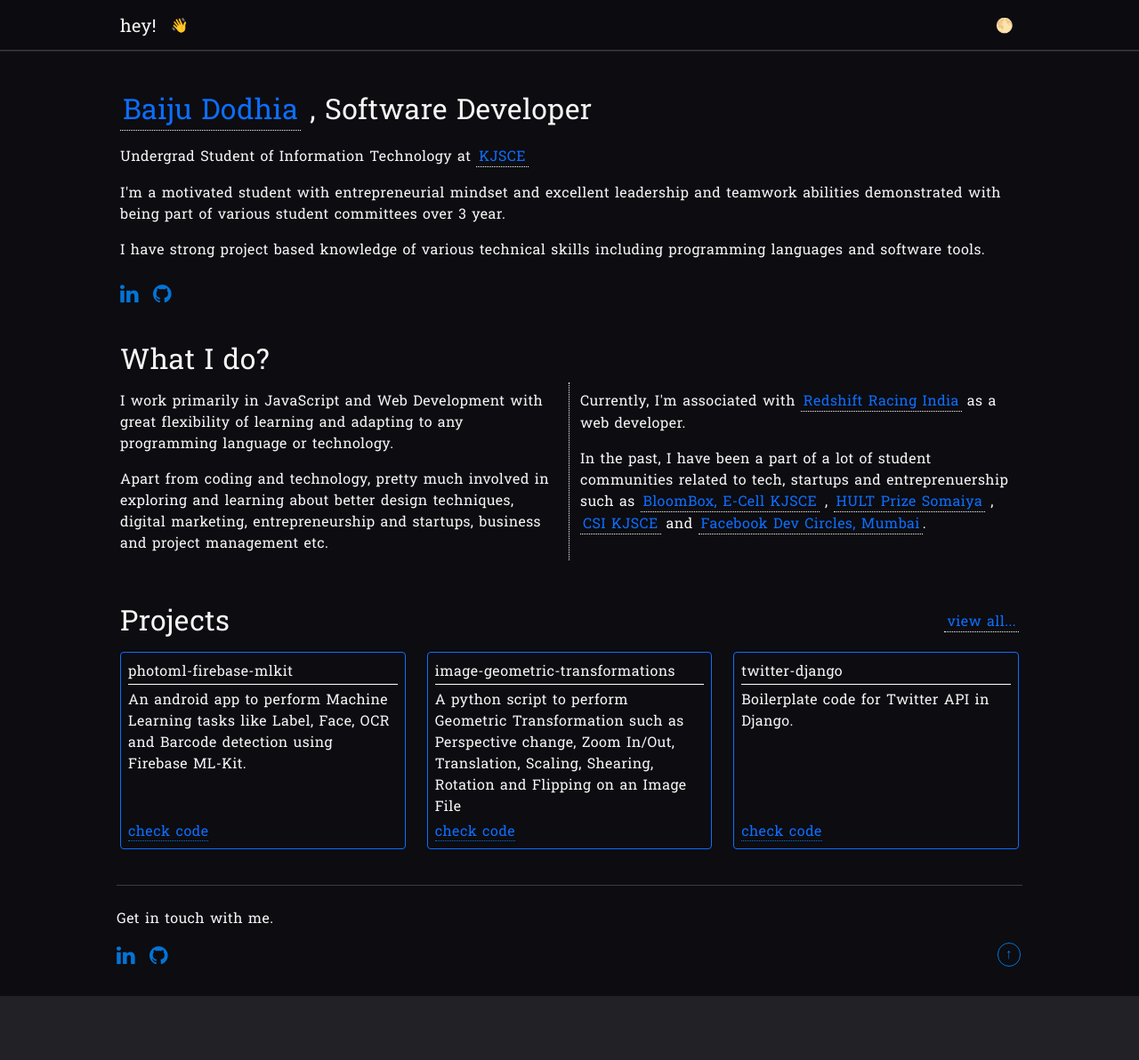
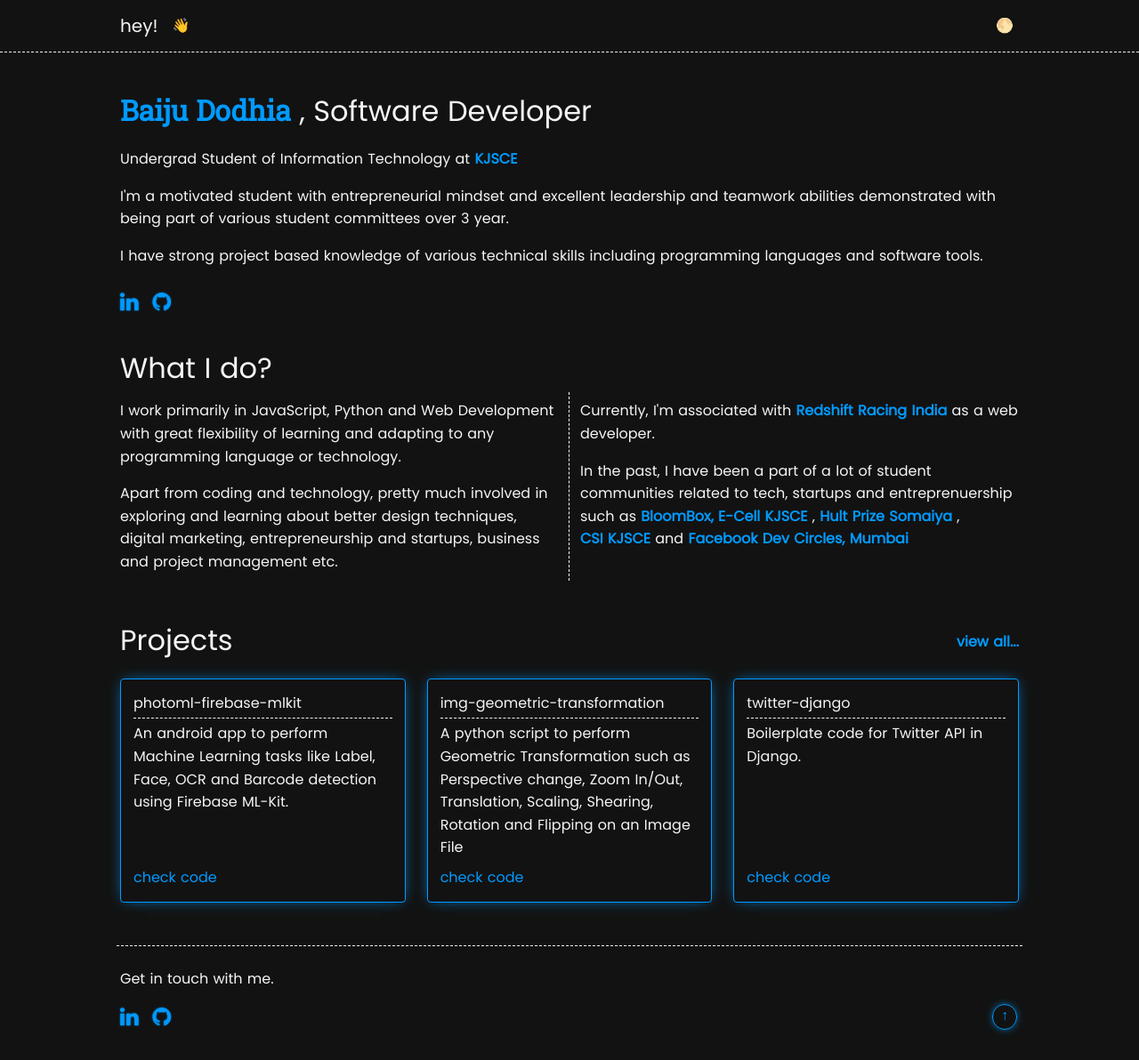
Before and after one commit to baijudodhia/baijudodhia, a plain HTML site: page index.html in a window 1280 px wide. Shown: the whole page at 89% size. Before the commit the page ends 1120 px from the top, so only its background shows below. Drawn offline with nearby package versions, Linux system fonts and the light colour scheme.

Commit message:
Design & content update

```diff
--- a/index.html
+++ b/index.html
@@ -13,7 +13,7 @@
         gtag('config', 'G-97DE9W3FTW');
     </script>
 
-    <!-- Required meta tags -->
+    <!-- Meta tags -->
     <title>Baiju Dodhia | Software Developer</title>
     <meta name="keywords" content="baiju dodhia, software developer, technology, startups, entrepreneur" />
     <meta name="language" content="EN" />
@@ -58,7 +58,11 @@
         integrity="sha384-r4NyP46KrjDleawBgD5tp8Y7UzmLA05oM1iAEQ17CSuDqnUK2+k9luXQOfXJCJ4I" crossorigin="anonymous" />
     <link rel="stylesheet" href="https://stackpath.bootstrapcdn.com/font-awesome/4.7.0/css/font-awesome.min.css"
         integrity="sha384-wvfXpqpZZVQGK6TAh5PVlGOfQNHSoD2xbE+QkPxCAFlNEevoEH3Sl0sibVcOQVnN" crossorigin="anonymous" />
-    <link href="https://fonts.googleapis.com/css2?family=Roboto+Slab&display=swap" rel="stylesheet" />
+
+    <!-- Fonts -->
+    <link rel="preconnect" href="https://fonts.gstatic.com">
+    <link href="https://fonts.googleapis.com/css2?family=Poppins&family=Roboto+Slab&display=swap" rel="stylesheet">
+
     <!-- Others -->
     <link rel="stylesheet" href="./main.css" />
     <script src="./main.js"></script>
@@ -72,11 +76,10 @@
         color: whitesmoke !important;
       ">
         <div class="container" style="max-width: 1050px">
-            <a  rel="noopener" class="navbar-brand" href="/">hey!</a>
+            <a rel="noopener" class="navbar-brand" href="/">hey!</a>
             <div id="waving-hand">👋</div>
             <input type="submit" name="theme" id="theme-nav-brand" value="🌕" class="ml-auto" theme-value="dark"
                 onclick="changeTheme();" />
-            </button>
             <div class="collapse navbar-collapse" id="navbarSupportedContent">
                 <ul class="navbar-nav ml-auto">
                     <input type="submit" name="theme" id="theme-nav-item" style="width:40px;height:40px;" value="🌕"
@@ -90,13 +93,14 @@
         <!-- About -->
         <div class="wrapper px-1" id="about">
             <div class="h2 mt-2 mb-3">
-                <a  rel="noopener" href="https://www.google.com/search?q=%22Baiju+Dodhia%22+OR+%22baijudodhia%22" target="_blank"
-                    id="name"><span class="link-underline">Baiju Dodhia</span></a>
-                , Software Developer
+                <a rel="noopener" href="https://www.google.com/search?q=%22Baiju+Dodhia%22+OR+%22baijudodhia%22"
+                    target="_blank" id="name"><span class="link-underline">Baiju Dodhia</span></a>&nbsp;,<br
+                    class="conditional-breakline" /> Software Developer
             </div>
             <p>
                 Undergrad Student of Information Technology at
-                <a  rel="noopener" href="https://kjsce.somaiya.edu/" target="_blank"><span class="link-underline">KJSCE</span></a>
+                <a rel="noopener" href="https://kjsce.somaiya.edu/" target="_blank"><span
+                        class="link-underline">KJSCE</span></a>
             </p>
             <p>
                 I'm a motivated student with entrepreneurial mindset and excellent
@@ -109,10 +113,10 @@
             </p>
 
             <div class="social d-flex">
-                <a  rel="noopener" target="_blank" href="https://linkedin.com/in/baijudodhia">
+                <a rel="noopener" target="_blank" href="https://linkedin.com/in/baijudodhia">
                     <i class="fa fa-linkedin"></i>
                 </a>
-                <a  rel="noopener" target="_blank" href="https://github.com/baijudodhia">
+                <a rel="noopener" target="_blank" href="https://github.com/baijudodhia">
                     <i class="fa fa-github"></i>
                 </a>
             </div>
@@ -126,25 +130,24 @@
                     <div class="card h-100" style="background: transparent; border: none">
                         <div class="d-flex flex-column h-100" id="whatidoleft">
                             <div class="p mb-3">
-                                I work primarily in JavaScript and Web Development with great
+                                I work primarily in JavaScript, Python and Web Development with great
                                 flexibility of learning and adapting to any programming
                                 language or technology.
                             </div>
                             <div class="p">
-                                Apart from coding and technology, pretty much involved in
-                                exploring and learning about better design techniques, digital
-                                marketing, entrepreneurship and startups, business and project
-                                management etc.
+                                Apart from coding and technology, pretty much involved in exploring and learning about
+                                better design techniques, digital marketing, entrepreneurship and startups, business and
+                                project management etc.
                             </div>
                         </div>
                     </div>
                 </div>
                 <div class="col-md-6 py-2" id="workright">
                     <div class="card h-100" style="background: transparent; border: none">
-                        <div class="d-flex flex-column h-100" id="whatidoleft">
+                        <div class="d-flex flex-column h-100" id="whatidoright">
                             <div class="p mb-3">
                                 Currently, I'm associated with
-                                <a  rel="noopener" href="http://www.redshift-racing.in/" target="_blank"><span
+                                <a rel="noopener" href="http://www.redshift-racing.in/" target="_blank"><span
                                         class="link-underline">Redshift Racing India</span></a>
                                 as a web developer.
                             </div>
@@ -152,17 +155,20 @@
                                 In the past, I have been a part of a lot of student
                                 communities related to tech, startups and entreprenuership
                                 such as
-                                <a  rel="noopener" href="https://www.bloomboxkjsce.com/" target="_blank"><span
+                                <a rel="noopener" href="https://www.bloomboxkjsce.com/" target="_blank"><span
                                         class="link-underline">BloomBox, E-Cell KJSCE</span></a>
                                 ,
-                                <a  rel="noopener" href="http://www.hultprizeat.com" target="_blank"><span class="link-underline">HULT
+                                <a rel="noopener" href="https://www.hultprize.org/" target="_blank"><span
+                                        class="link-underline">Hult
                                         Prize Somaiya</span></a>
                                 ,
-                                <a  rel="noopener" href="http://www.csikjsce.org/" target="_blank"><span class="link-underline">CSI
+                                <a rel="noopener" href="http://www.csikjsce.org/" target="_blank"><span
+                                        class="link-underline">CSI
                                         KJSCE</span></a>
                                 and
-                                <a  rel="noopener" href="https://www.facebook.com/groups/DevCMumbai/" target="_blank"><span
-                                        class="link-underline">Facebook Dev Circles, Mumbai</span></a>.
+                                <a rel="noopener" href="https://www.facebook.com/groups/DevCMumbai/"
+                                    target="_blank"><span class="link-underline">Facebook Dev Circles,
+                                        Mumbai</span></a>
                             </div>
                         </div>
                     </div>
@@ -175,48 +181,51 @@
             <div class="d-flex flex-row my-2">
                 <div class="h2 my-auto mr-auto">Projects</div>
                 <div class="mt-2 mb-1">
-                    <a  rel="noopener" href="https://github.com/baijudodhia?tab=repositories" target="_blank"><span
+                    <a rel="noopener" href="https://github.com/baijudodhia?tab=repositories" target="_blank"><span
                             class="link-underline">view all...</span></a>
                 </div>
             </div>
             <div class="row d-flex">
-                <div class="col-md-4 my-2">
-                    <div class="card d-flex flex-column border-primary mx-auto h-100 w-100 p-2">
+                <div class="col-md-4 my-3">
+                    <div class="card d-flex flex-column mx-auto h-100 w-100">
                         <div class="project-title mb-1">photoml-firebase-mlkit</div>
                         <div class="project-description h-100">
                             An android app to perform Machine Learning tasks like Label,
                             Face, OCR and Barcode detection using Firebase ML-Kit.
                         </div>
-                        <div class="project-link mt-1">
-                            <a  rel="noopener" href="https://github.com/baijudodhia/photoml-firebase-mlkit" target="_blank">check
+                        <div class="project-link mt-2">
+                            <a rel="noopener" href="https://github.com/baijudodhia/photoml-firebase-mlkit"
+                                target="_blank">check
                                 code</a>
                         </div>
                     </div>
                 </div>
-                <div class="col-md-4 my-2">
-                    <div class="card d-flex flex-column border-primary mx-auto h-100 w-100 p-2">
+                <div class="col-md-4 my-3">
+                    <div class="card d-flex flex-column mx-auto h-100 w-100">
                         <div class="project-title mb-1">
-                            image-geometric-transformations
+                            img-geometric-transformation
                         </div>
                         <div class="project-description h-100">
                             A python script to perform Geometric Transformation such as
                             Perspective change, Zoom In/Out, Translation, Scaling, Shearing,
                             Rotation and Flipping on an Image File
                         </div>
-                        <div class="project-link mt-1">
-                            <a  rel="noopener" href="https://github.com/baijudodhia/img-geometric-transformation" target="_blank">check
+                        <div class="project-link mt-2">
+                            <a rel="noopener" href="https://github.com/baijudodhia/img-geometric-transformation"
+                                target="_blank">check
                                 code</a>
                         </div>
                     </div>
                 </div>
-                <div class="col-md-4 my-2">
-                    <div class="card d-flex flex-column border-primary mx-auto h-100 w-100 p-2">
+                <div class="col-md-4 my-3">
+                    <div class="card d-flex flex-column mx-auto h-100 w-100">
                         <div class="project-title mb-1">twitter-django</div>
                         <div class="project-description h-100">
                             Boilerplate code for Twitter API in Django.
                         </div>
-                        <div class="project-link mt-1">
-                            <a  rel="noopener" href="https://github.com/baijudodhia/twitter-django" target="_blank">check code</a>
+                        <div class="project-link mt-2">
+                            <a rel="noopener" href="https://github.com/baijudodhia/twitter-django" target="_blank">check
+                                code</a>
                         </div>
                     </div>
                 </div>
@@ -226,19 +235,19 @@
 
     <!-- Connect -->
     <div class="container" style="max-width: 1050px">
-        <footer class="mt-3 py-4" id="connect">
+        <footer class="mt-3 py-4 px-1" id="connect">
             <div class="mb-2">Get in touch with me.</div>
             <div class="d-flex justify-content-between">
                 <div class="d-flex social">
-                    <a  rel="noopener" target="blank" href="https://linkedin.com/in/baijudodhia">
+                    <a rel="noopener" target="blank" href="https://linkedin.com/in/baijudodhia">
                         <i class="fa fa-linkedin"></i>
                     </a>
-                    <a  rel="noopener" target="blank" href="https://github.com/baijudodhia">
+                    <a rel="noopener" target="blank" href="https://github.com/baijudodhia">
                         <i class="fa fa-github"></i>
                     </a>
                 </div>
                 <div id="gototop">
-                    <a  rel="noopener" href="/">↑</a>
+                    <a rel="noopener" onclick="goTop();">↑</a>
                 </div>
             </div>
         </footer>
--- a/main.css
+++ b/main.css
@@ -1,71 +1,119 @@
 /* Global */
 html[data-theme="light"] {
-  --font-color: rgb(10, 11, 15);
-  --font-color-hover: white;
-  --body-bg-color: whitesmoke;
-  --body-bg-color-hover: black;
-  --border-color: rgb(10, 11, 15);
-  --border-color-hover: whitesmoke;
-  --border-nav-color: rgba(0, 0, 0, 0.2);
-  --button-bg-color-hover: rgba(0, 0, 0, 0.2);
+  --scrollbar-color: #0055ff;
+  --scrollbar-track-color: #f5f5f5;
+  --font-color: #121212;
+  --font-color-hover: #f5f5f5;
+  --anchor-font-color: #0055ff;
+  --body-bg-color: #f5f5f5;
+  --body-bg-color-hover: #121212;
+  --card-font-color: #f5f5f5;
+  --card-font-color-hover: #f5f5f5;
+  --card-bg-color: #f5f5f5;
+  --card-bg-color-hover: #0055ff;
+  --card-border-color: #0055ff;
+  --card-border-color-hover: #0055ff;
+  --border-color: #121212;
+  --border-color-hover: #f5f5f5;
+  --border-nav-color: #121212;
+  --button-bg-color-hover: #121212;
+  --text-shadow-color: #0055ff;
+  --box-shadow-color: #0055ff;
+  --box-shadow-color-hover: #121212;
+  --font-weight: bold;
+  --font-weight-hover: 500;
 }
 html[data-theme="dark"] {
-  --font-color: whitesmoke;
-  --font-color-hover: black;
-  --body-bg-color: rgb(10, 11, 15, 0.9);
-  --body-bg-color-hover: white;
-  --border-color: white;
-  --border-color-hover: rgb(10, 11, 15);
-  --border-nav-color: rgba(255, 255, 255, 0.2);
-  --button-bg-color-hover: rgba(255, 255, 255, 0.8);
+  --scrollbar-color: #0088ff;
+  --scrollbar-track-color: #121212;
+  --font-color: #f5f5f5;
+  --font-color-hover: #121212;
+  --anchor-font-color: #009aff;
+  --body-bg-color: #121212;
+  --body-bg-color-hover: #f5f5f5;
+  --card-font-color: #121212;
+  --card-font-color-hover: #121212;
+  --card-bg-color: #f5f5f5;
+  --card-bg-color-hover: #009aff;
+  --card-border-color: #009aff;
+  --card-border-color-hover: #009aff;
+  --border-color: #f5f5f5;
+  --border-color-hover: #121212;
+  --border-nav-color: #f5f5f5;
+  --button-bg-color-hover: #f5f5f5;
+  --text-shadow-color: #009aff;
+  --box-shadow-color: #009aff;
+  --box-shadow-color-hover: #f5f5f5;
+  --font-weight: 400;
+  --font-weight-hover: bold;
 }
 * {
-  font-family: "Roboto Slab", serif;
-  line-height: 1.5;
-  letter-spacing: 0.4px;
-  word-spacing: 1.6px;
+  font-family: "Poppins", sans-serif;
+  line-height: 1.6;
+  letter-spacing: 0px;
+  word-spacing: 1px;
 }
 ::-webkit-scrollbar {
   width: 8px;
 }
 ::-webkit-scrollbar-track {
-  background: #f1f1f1;
+  background-color: var(--scrollbar-track-color);
 }
 ::-webkit-scrollbar-thumb {
-  background: #0275d8;
+  background-color: var(--scrollbar-color);
 }
 ::-webkit-scrollbar-thumb:hover {
-  background: #0275d8;
+  background-color: var(--scrollbar-color);
 }
 html,
 body {
   background-color: var(--body-bg-color);
   color: var(--font-color);
   scroll-behavior: smooth;
+  font-weight: var(--font-weight);
 }
 a {
+  color: var(--anchor-font-color);
   text-decoration: none;
 }
 a:hover {
   color: var(--font-color-hover);
 }
 .link-underline {
+  font-weight: bold;
   display: inline-block;
-  border-bottom: 1px dotted var(--border-color);
-  padding: 0px 3px;
+  padding: 0px 0px;
   transition: 0.25s;
 }
 .link-underline:hover {
+  padding: 0px 4px;
+  border-radius: 4px;
+  font-weight: var(--font-weight-hover);
   color: var(--font-color-hover);
-  border-bottom: 1px dotted var(--border-color-hover);
   background-color: var(--body-bg-color-hover);
+}
+.conditional-breakline {
+  display: none;
+}
+@media only screen and (max-width: 600px) {
+  * {
+    line-height: unset;
+    letter-spacing: unset;
+    word-spacing: unset;
+  }
+  .conditional-breakline {
+    content: " ";
+    display: block;
+    height: 8px;
+    line-height: 2px;
+  }
 }
 /* Global Ends */
 /* Navbar */
 .navbar {
   color: var(--font-color) !important;
   background-color: var(--body-bg-color) !important;
-  border-bottom: 0.1px solid var(--border-nav-color);
+  border-bottom: 0.1px dashed var(--border-nav-color);
 }
 .navbar-brand {
   color: var(--font-color) !important;
@@ -82,6 +130,7 @@
 }
 #theme-nav-brand:hover,
 #theme-nav-item:hover {
+  cursor: pointer;
   background-color: var(--button-bg-color-hover) !important;
   border-radius: 50px;
 }
@@ -101,7 +150,7 @@
   0%,
   100% {
     transform-origin: bottom right;
-    transform: rotate(-5deg);
+    transform: scale(1.1) rotate(-5deg);
   }
   50% {
     transform-origin: bottom right;
@@ -164,39 +213,49 @@
 /* Navbar Ends */
 /* Footer */
 footer {
-  border-top: 0.1px solid var(--border-nav-color);
+  border-top: 0.1px dashed var(--border-nav-color);
 }
 .social a {
-  color: #0275d8;
+  color: var(--anchor-font-color);
   font-size: 24px;
   padding: 4px 16px 4px 0px;
-  transition: 0.5s;
+  transition: 0.25s;
+  text-shadow: 0px 0px 2px var(--text-shadow-color);
 }
 .social a:hover {
   color: var(--font-color);
+  text-shadow: 0px 0px 3px var(--font-color);
 }
 #gototop {
   padding: 8px 0px 0px;
   font-size: 16px;
   margin-right: 2px;
-  transition: 0.5s;
+  transition: 0.25s;
 }
 #gototop a {
-  padding: 0px 8px 4px;
-  color: #0275d8;
-  border: 1px solid #0275d8;
+  font-weight: 600;
+  padding: 0px 9px 4px;
+  color: var(--anchor-font-color);
+  border: 1px solid var(--anchor-font-color);
   border-radius: 50px;
-  transition: 0.5s;
+  transition: 0.25s;
+  box-shadow: 0px 0px 10px -2px var(--box-shadow-color);
 }
 #gototop a:hover {
+  cursor: pointer;
   color: var(--font-color);
   border: 1px solid var(--border-color);
+  box-shadow: 0px 0px 10px -2px var(--box-shadow-color-hover);
 }
 /* Footer Ends */
 /* Homepage */
 #about {
   padding-top: 32px;
   margin-top: 32px !important;
+}
+#name > span {
+  font-family: "Roboto Slab", serif !important;
+  font-weight: bold;
 }
 #work,
 #projects {
@@ -205,14 +264,13 @@
 }
 .wrapper {
   margin-bottom: 32px !important;
-  /* padding-top: 16px !important; */
 }
 @media only screen and (max-width: 771px) {
   #about,
   #work {
     margin: 0px !important;
     padding: 16px 4px !important;
-    border-bottom: 1px dotted var(--border-color);
+    border-bottom: 1px dashed var(--border-color);
   }
   #projects {
     margin: 0px !important;
@@ -223,7 +281,7 @@
   text-decoration: none !important;
 }
 #workleft {
-  border-right: 1px dotted var(--border-color);
+  border-right: 1px dashed var(--border-color);
 }
 @media only screen and (max-width: 771px) {
   #workleft {
@@ -238,30 +296,34 @@
 }
 #projects .card {
   background: none;
+  font-weight: var(--font-weight);
+  padding: 14px;
   transition: 0.15s;
+  border: 0.5px solid var(--card-border-color);
+  box-shadow: 0px 0px 16px -5px var(--box-shadow-color);
 }
 #projects .card:hover {
-  color: whitesmoke;
-  background: #0275d8;
+  font-weight: var(--font-weight-hover);
+  background-color: var(--card-bg-color-hover);
+  color: var(--card-font-color-hover) !important;
 }
 #projects .card:hover a {
-  border-bottom: 1px dotted white;
-  color: whitesmoke;
+  color: var(--card-font-color-hover) !important;
+  text-shadow: 0px 0px 10px #f5f5f5;
+}
+#projects .project-title {
+  border-bottom: 1px dashed var(--border-color);
+  padding-bottom: 4px;
+  margin-bottom: 8px;
 }
 #projects .card:hover > .project-title {
-  border-bottom: 1px solid whitesmoke;
-}
-#projects .project-title {
-  border-bottom: 1px solid var(--border-color);
-  padding-bottom: 3px;
+  border-bottom: 1px dashed var(--border-color-hover);
 }
 #projects .project-link > a {
-  border-bottom: 1px dotted #0275d8;
   padding-bottom: 1px;
-  transform: 1s;
 }
 #projects .project-link > a:hover {
-  font-weight: bold;
-  border-bottom: 1px solid white;
-  color: white;
+  color: var(--font-color-hover);
+  border-bottom: 1px dashed var(--border-color-hover);
+  text-shadow: unset;
 }
--- a/main.js
+++ b/main.js
@@ -15,3 +15,8 @@
         document.getElementsByTagName("html")[0].setAttribute("data-theme", "dark");
     }
 };
+
+function goTop() {
+    document.body.scrollTop = 0;
+    document.documentElement.scrollTop = 0;
+}
```
